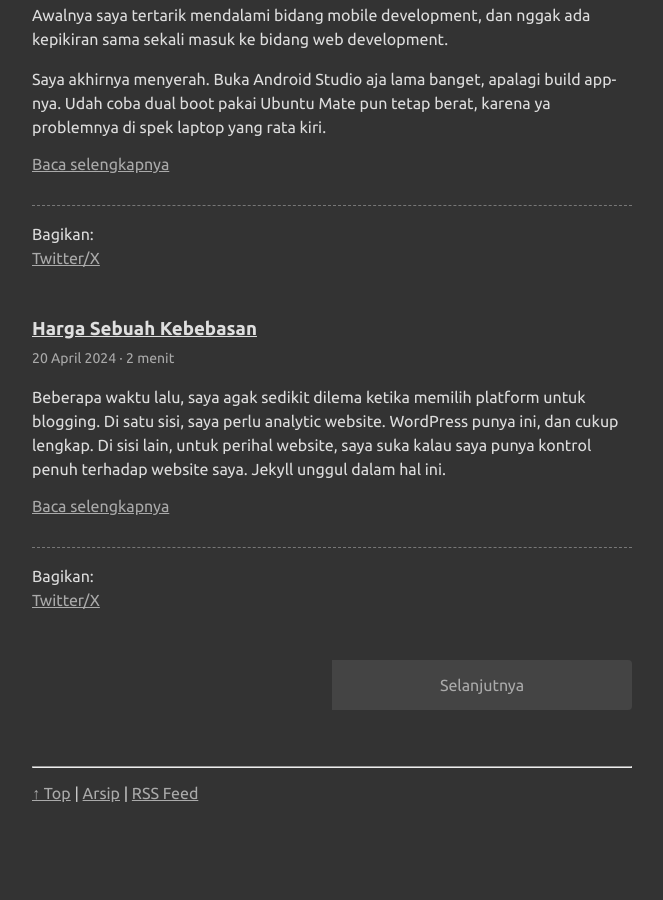
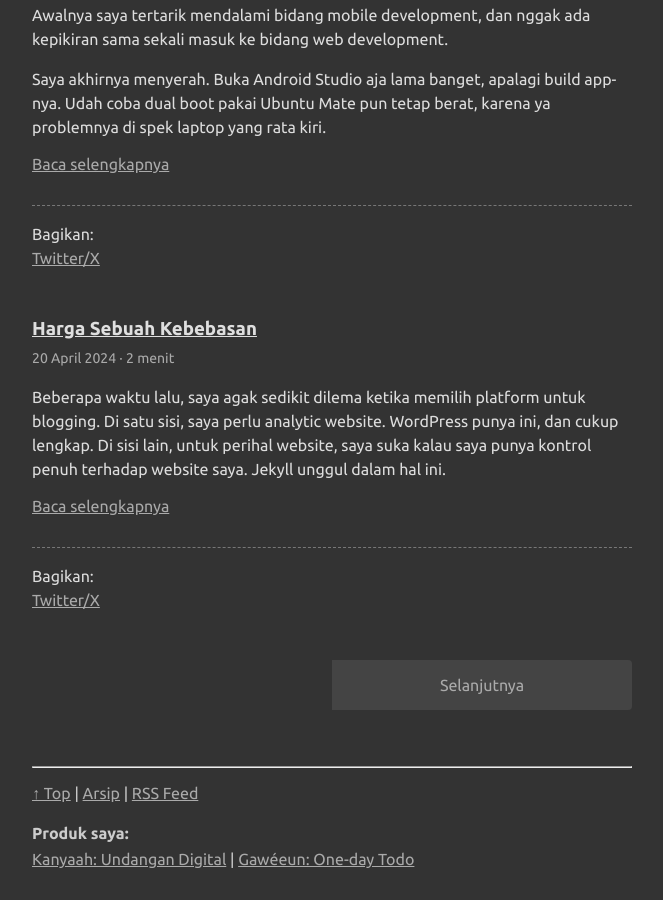
Before and after one commit to adiprnm/journal, a Jekyll site: the page built from index.html, in a window 1280 px wide and 900 px high, scrolled down 2151 px. Shown: the whole window, without its empty margins (308-971 px from the left). Built offline with Jekyll 4.4.1, drawn with Linux system fonts in a browser that asks for light colours; the list of posts is cut into pages by our own code; before the commit the page ends 2986 px from its top, so only the background shows below that.

Commit message:
Add backlinks in footer

```diff
--- /dev/null
+++ b/_data/products.yml
@@ -0,0 +1,4 @@
+- name: "Kanyaah: Undangan Digital"
+  url: https://kanyaah.com
+- name: "Gawéeun: One-day Todo"
+  url: https://gaweeun.my.id
--- /dev/null
+++ b/_includes/product_links.html
@@ -0,0 +1,4 @@
+<h4 style="margin-bottom: 0.5rem">Produk saya:</h4>
+{% for product in site.data.products %}
+  <a href="{{ product.url }}" target="_blank" rel="noopener noreferrer">{{ product.name }}</a>{% if forloop.last == false %} | {% endif %}
+{% endfor %}
--- a/_layouts/default.html
+++ b/_layouts/default.html
@@ -34,6 +34,7 @@
     <hr />
     <nav>
       <a href="#">↑ Top</a> | <a href="/arsip">Arsip</a> | <a href="/rss-feed">RSS Feed</a>
+      {% include product_links.html %}
     </nav>
   </footer>
 </html>
--- a/_layouts/post.html
+++ b/_layouts/post.html
@@ -57,6 +57,7 @@
     <hr />
     <nav>
       <a href="#">↑ Top</a> | <a href="/rss-feed">RSS Feed</a>
+      {% include product_links.html %}
     </nav>
   </footer>
 </html>
```
